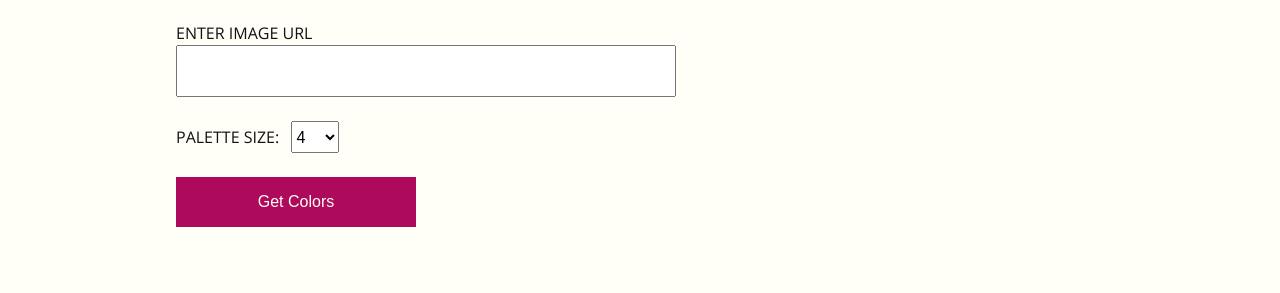
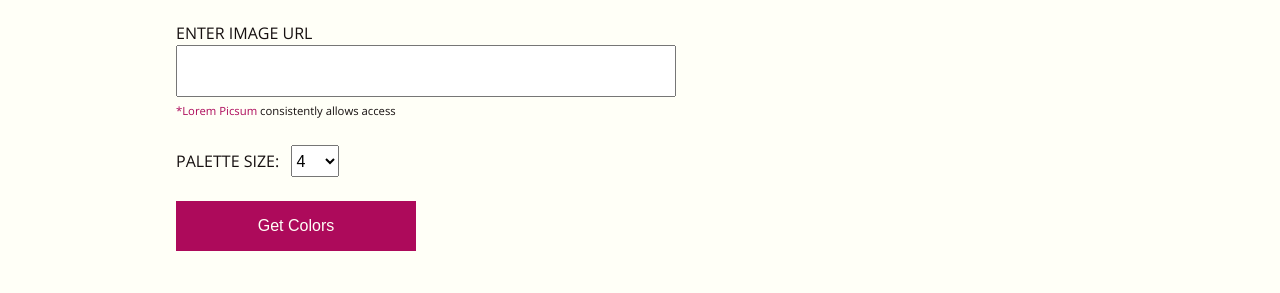
Before and after one commit to nobledm/color-stripper, a plain HTML site: page index.html in a window 1280 px wide. Shown: the part 507-800 px from the top of the page. Drawn offline with nearby package versions, Linux system fonts and the light colour scheme.

Commit message:
linked lorem picsum

```diff
--- a/index.html
+++ b/index.html
@@ -26,6 +26,7 @@
       <form class="img-submit">
         <label for="imgUrl" class="d-block">Enter Image URL</label>
         <input type="text" id="imgUrl" name="imgURL" />
+        <p><small><a href="https://picsum.photos/">*Lorem Picsum</a> consistently allows access</small></p>
 
         <p class="error"></p>
 
```
Also changed, not shown: js/main.js (+2 -6 lines).
